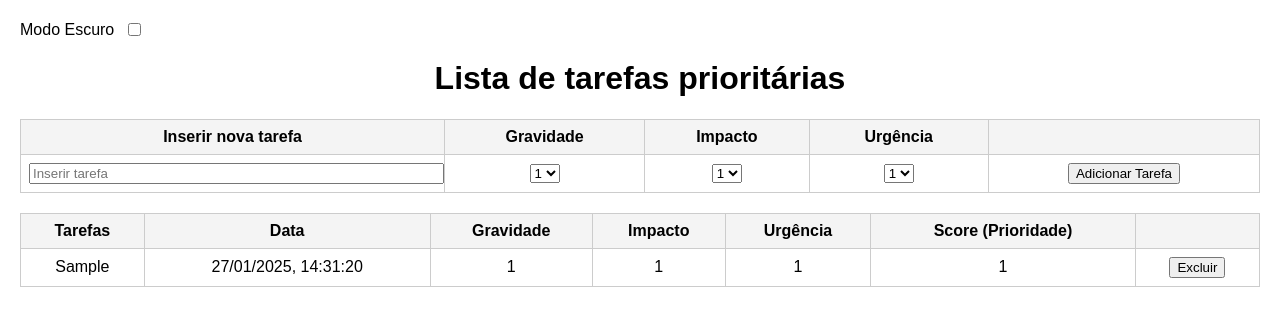
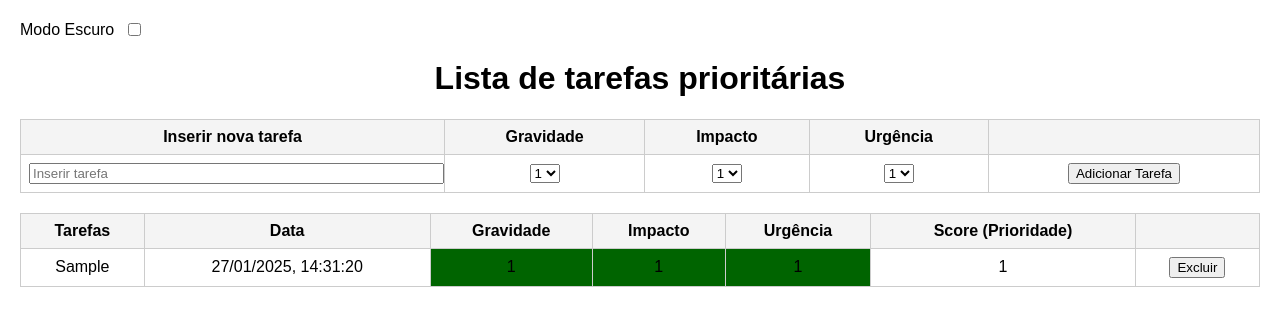
Before and after one commit to ggarciantt/prioritaze-task-list, a plain HTML site: page index.html in a window 1280 px wide. Both pictures are taken after typing "Sample" into the empty fields and a click on the button "Adicionar Tarefa". Drawn offline with Linux system fonts and the light colour scheme.

Commit message:
Change cell color based on gravity/impact/urgency scale

```diff
--- a/index.html
+++ b/index.html
@@ -58,6 +58,18 @@
       align-items: center;
       gap: 10px;
       margin-bottom: 20px;
+    }
+
+    .red {
+        background-color: darkred;
+    }
+
+    .yellow {
+        background-color: darkgoldenrod;
+    }
+
+    .green {
+        background-color: darkgreen;
     }
   </style>
 </head>
@@ -183,12 +195,21 @@
 
     function addTaskToTable(task) {
       const newRow = document.createElement('tr');
+
+      gravityImpactUrgency = [Object.values(task)[2], Object.values(task)[3], Object.values(task)[4]]
+
       newRow.innerHTML = `
         <td>${task.taskInput}</td>
         <td>${task.date}</td>
-        <td>${task.gravity}</td>
-        <td>${task.impact}</td>
-        <td>${task.urgency}</td>
+        <td class=${gravityImpactUrgency[0] == 5 ? bgColor = "red"
+        : gravityImpactUrgency[0] <= 2 ? bgColor = "green"
+        : bgColor = "yellow"}>${task.gravity}</td>
+        <td class=${gravityImpactUrgency[1] == 5 ? bgColor = "red"
+        : gravityImpactUrgency[1] <= 2 ? bgColor = "green"
+        : bgColor = "yellow"}>${task.impact}</td>
+        <td class=${gravityImpactUrgency[2] == 5 ? bgColor = "red"
+        : gravityImpactUrgency[2] <= 2 ? bgColor = "green"
+        : bgColor = "yellow"}>${task.urgency}</td>
         <td>${task.score}</td>
         <td><button onclick="deleteTask(this)">Excluir</button></td>
       `;
```
